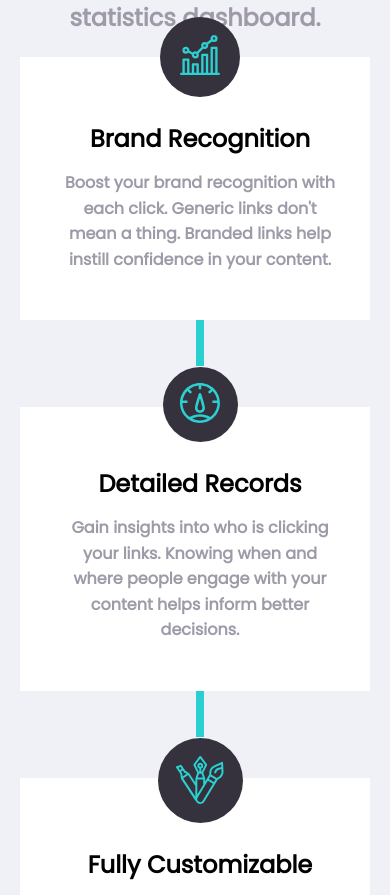
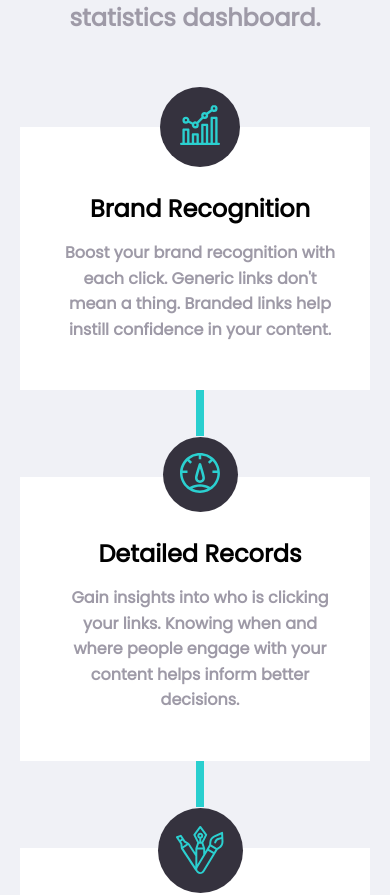
Before and after one commit to hoangviet1993/url-shortener, a React (Create React App) app: page / in a window 390 px wide. Shown: the part 1740-2635 px from the top of the page. Built offline with nearby package versions, Linux system fonts and the light colour scheme.

Commit message:
Add container for brand recognition box on mobile

```diff
--- a/src/components/Sections/AdvancedStatistics/AdvancedStatistics.tsx
+++ b/src/components/Sections/AdvancedStatistics/AdvancedStatistics.tsx
@@ -16,6 +16,9 @@ const useStyles = makeStyles((theme: Theme) =>
     advancedStatisticsContainer : {
       backgroundColor: '#F0F1F6',
       paddingBottom: '80px',
+    },
+    brandRecognitionContainerMobile: {
+      marginTop: '70px',
     },
     container: {
       display: 'grid',
@@ -134,11 +137,13 @@ const AdvancedStatistics = () => {
             direction="column"
             justify="center"
             alignItems="center">
-            <LinkedFeatureBox
-              type={featureBoxInfoDefinitions[0].type}
-              headerText={featureBoxInfoDefinitions[0].headerText}
-              subHeaderText={featureBoxInfoDefinitions[0].subHeaderText}
-            />
+            <div className={classes.brandRecognitionContainerMobile}>
+              <LinkedFeatureBox
+                type={featureBoxInfoDefinitions[0].type}
+                headerText={featureBoxInfoDefinitions[0].headerText}
+                subHeaderText={featureBoxInfoDefinitions[0].subHeaderText}
+              />
+            </div>
             <ConnectingLine/>
             <LinkedFeatureBox
               type={featureBoxInfoDefinitions[1].type}
```
